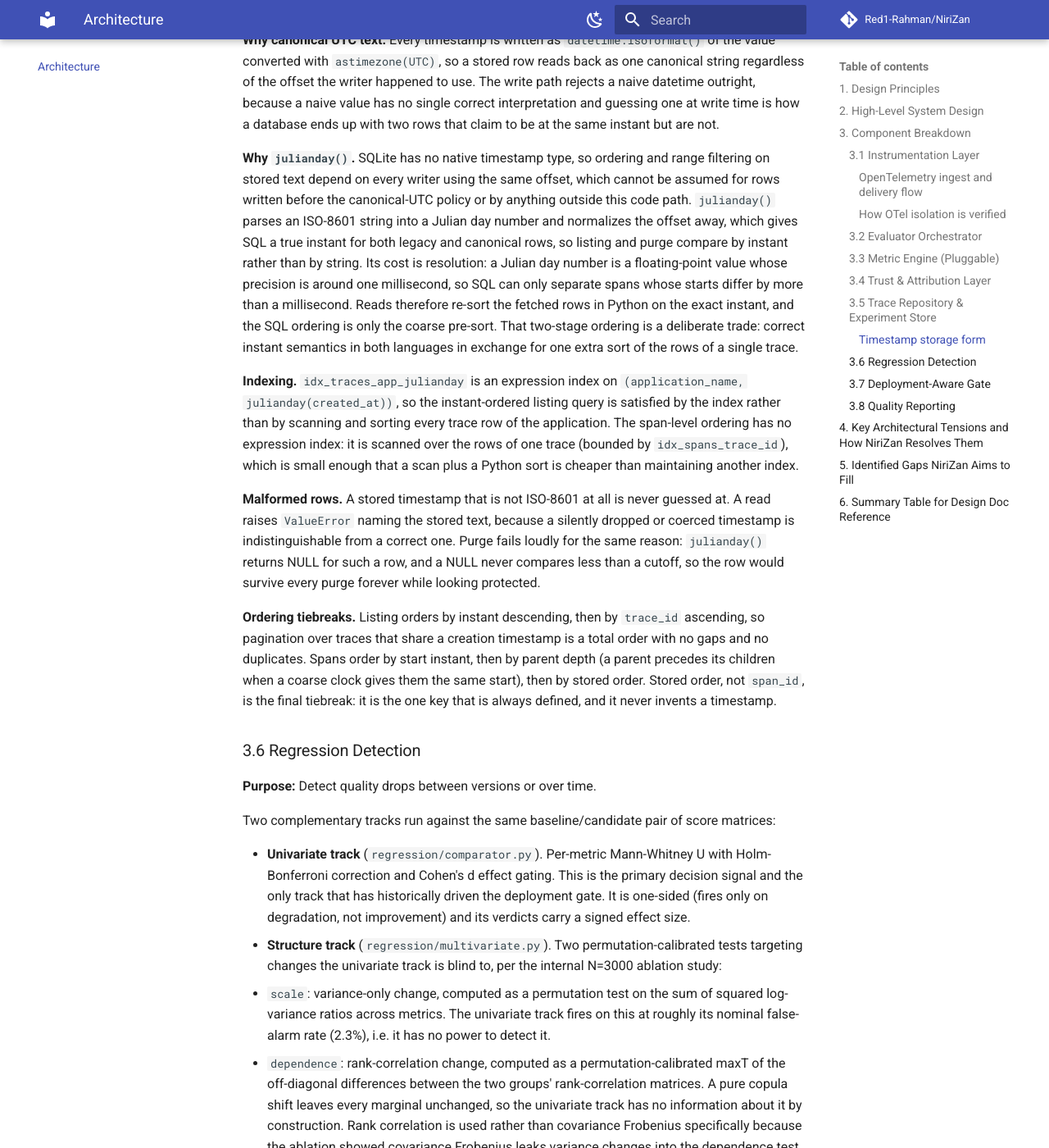
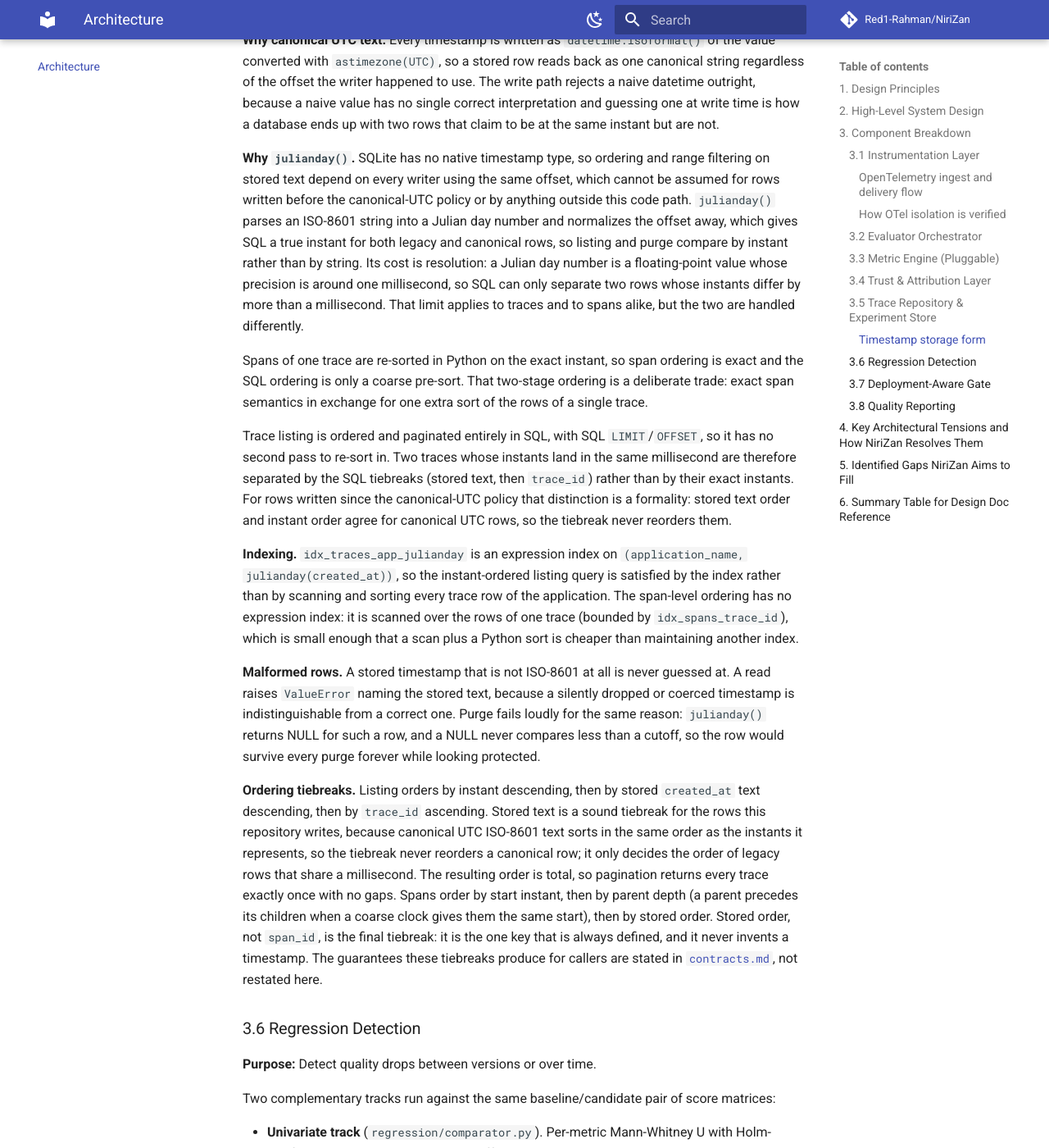
Before and after one commit to Red1-Rahman/NiriZan, an MkDocs documentation site: the page built from docs/architecture.md, in a window 1280 px wide and 1400 px high, scrolled down 6762 px. Shown: the whole window at 82% size. Built offline with MkDocs 1.6.1 and Material for MkDocs 9.7.7, drawn with Linux system fonts in a browser that asks for light colours; comment, search, counter and statistics services are not loaded.

Commit message:
docs(storage): document millisecond ordering limit for legacy rows

```diff
--- a/docs/architecture.md
+++ b/docs/architecture.md
@@ -239,11 +239,20 @@ Julian day number and normalizes the offset away, which gives SQL a true
 instant for both legacy and canonical rows, so listing and purge compare by
 instant rather than by string. Its cost is resolution: a Julian day number is a
 floating-point value whose precision is around one millisecond, so SQL can only
-separate spans whose starts differ by more than a millisecond. Reads therefore
-re-sort the fetched rows in Python on the exact instant, and the SQL ordering is
-only the coarse pre-sort. That two-stage ordering is a deliberate trade: correct
-instant semantics in both languages in exchange for one extra sort of the rows
-of a single trace.
+separate two rows whose instants differ by more than a millisecond. That limit
+applies to traces and to spans alike, but the two are handled differently.
+
+Spans of one trace are re-sorted in Python on the exact instant, so span
+ordering is exact and the SQL ordering is only a coarse pre-sort. That two-stage
+ordering is a deliberate trade: exact span semantics in exchange for one extra
+sort of the rows of a single trace.
+
+Trace listing is ordered and paginated entirely in SQL, with SQL `LIMIT`/`OFFSET`,
+so it has no second pass to re-sort in. Two traces whose instants land in the
+same millisecond are therefore separated by the SQL tiebreaks (stored text, then
+`trace_id`) rather than by their exact instants. For rows written since the
+canonical-UTC policy that distinction is a formality: stored text order and
+instant order agree for canonical UTC rows, so the tiebreak never reorders them.
 
 **Indexing.** `idx_traces_app_julianday` is an expression index on
 `(application_name, julianday(created_at))`, so the instant-ordered listing
@@ -260,13 +269,19 @@ Purge fails loudly for the same reason: `julianday()` returns NULL for such a
 row, and a NULL never compares less than a cutoff, so the row would survive
 every purge forever while looking protected.
 
-**Ordering tiebreaks.** Listing orders by instant descending, then by
-`trace_id` ascending, so pagination over traces that share a creation timestamp
-is a total order with no gaps and no duplicates. Spans order by start instant,
+**Ordering tiebreaks.** Listing orders by instant descending, then by stored
+`created_at` text descending, then by `trace_id` ascending. Stored text is a
+sound tiebreak for the rows this repository writes, because canonical UTC
+ISO-8601 text sorts in the same order as the instants it represents, so the
+tiebreak never reorders a canonical row; it only decides the order of legacy
+rows that share a millisecond. The resulting order is total, so pagination
+returns every trace exactly once with no gaps. Spans order by start instant,
 then by parent depth (a parent precedes its children when a coarse clock gives
 them the same start), then by stored order. Stored order, not `span_id`, is the
 final tiebreak: it is the one key that is always defined, and it never invents
-a timestamp.
+a timestamp. The guarantees these tiebreaks produce for callers are stated in
+[`contracts.md`](contracts.md#basetracerepository-interface-storagetrace_repositorypy),
+not restated here.
 
 ### 3.6 Regression Detection
 
```
Also changed, not shown: CHANGELOG.md (+1 -3 lines), docs/contracts.md (+3 -3 lines), 1 other file.
